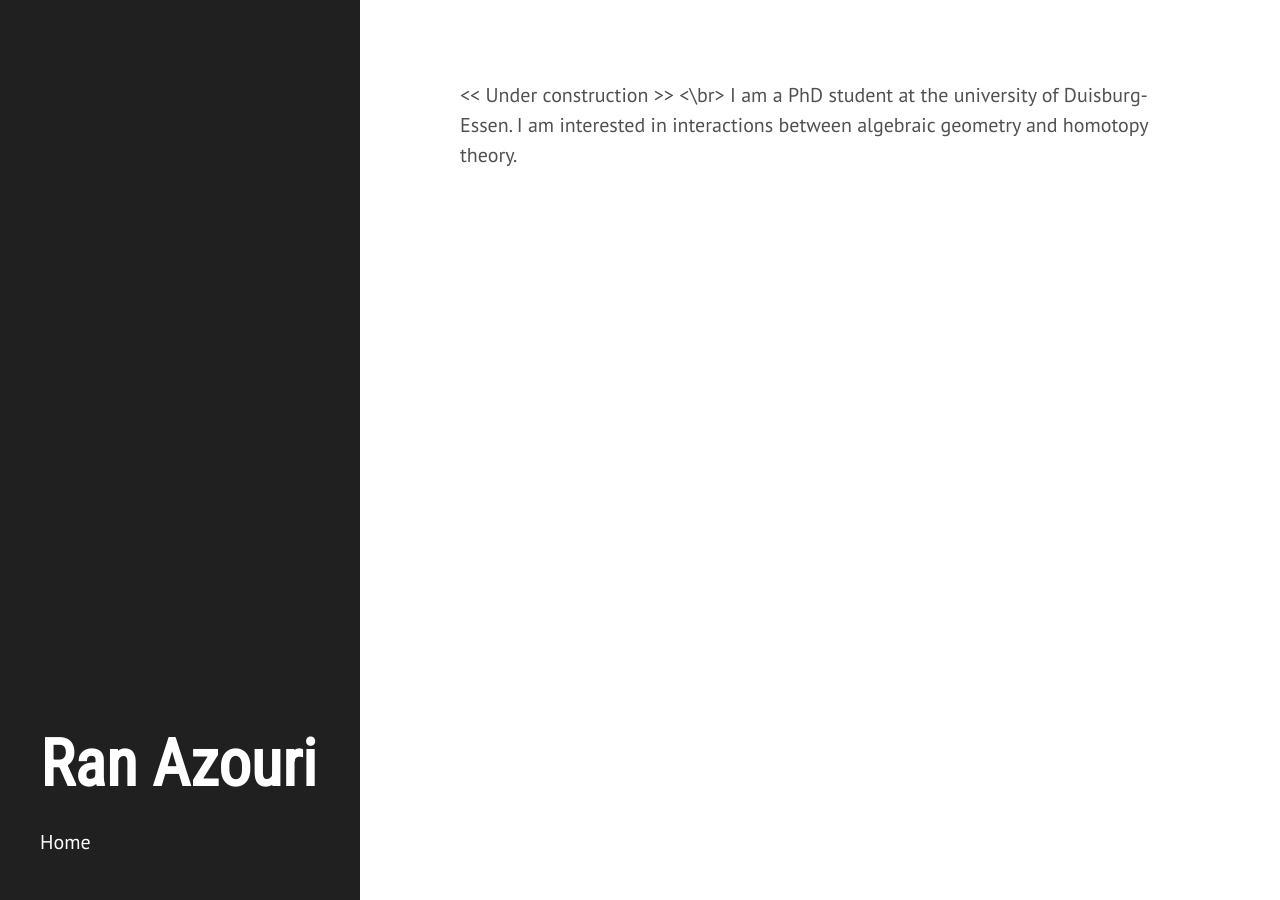
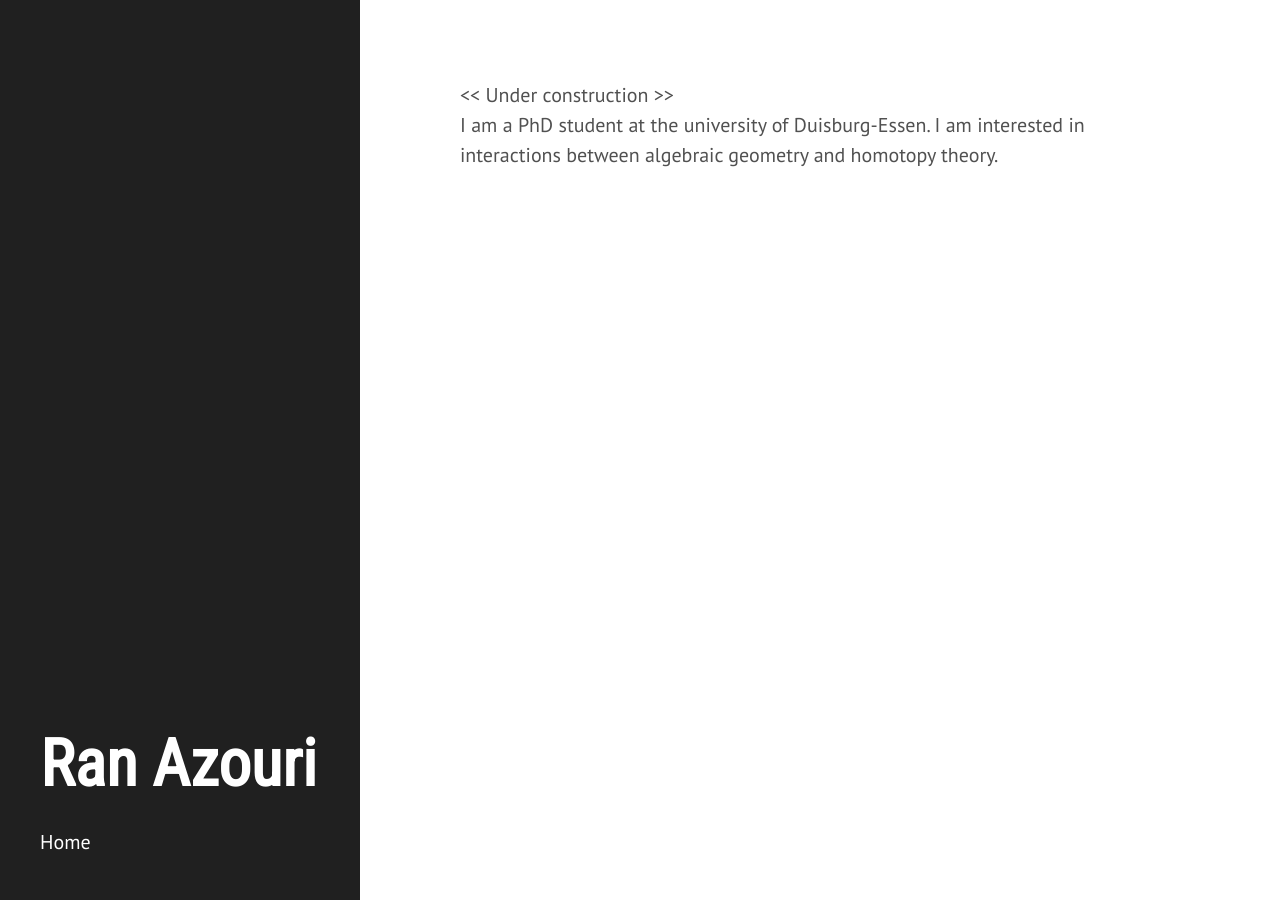
Before and after one commit to ransass/ransass.github.io, a Jekyll site: the page built from index.html, in a window 1280 px wide. Built offline with Jekyll 4.4.1, drawn with Linux system fonts in a browser that asks for light colours; some web fonts are replaced; the list of posts is cut into pages by our own code.

Commit message:
Update index.html

```diff
--- a/index.html
+++ b/index.html
@@ -3,7 +3,7 @@ layout: default
 title: Home
 ---
 
-<< Under construction >>  <\br>
+<< Under construction >>  <br/>
 
 I am a PhD student at the university of Duisburg-Essen. I am interested in interactions between algebraic geometry and homotopy theory.
 
```
